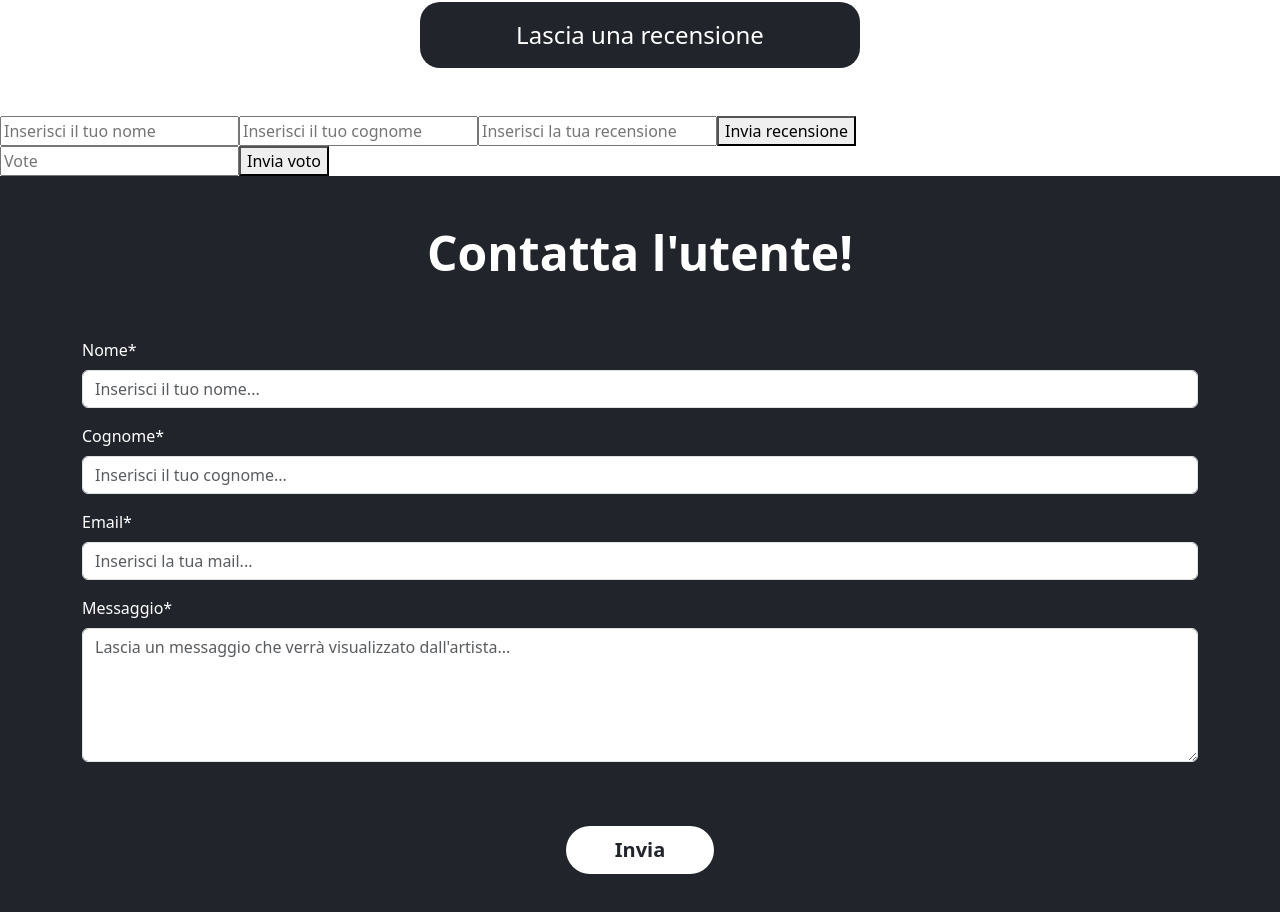
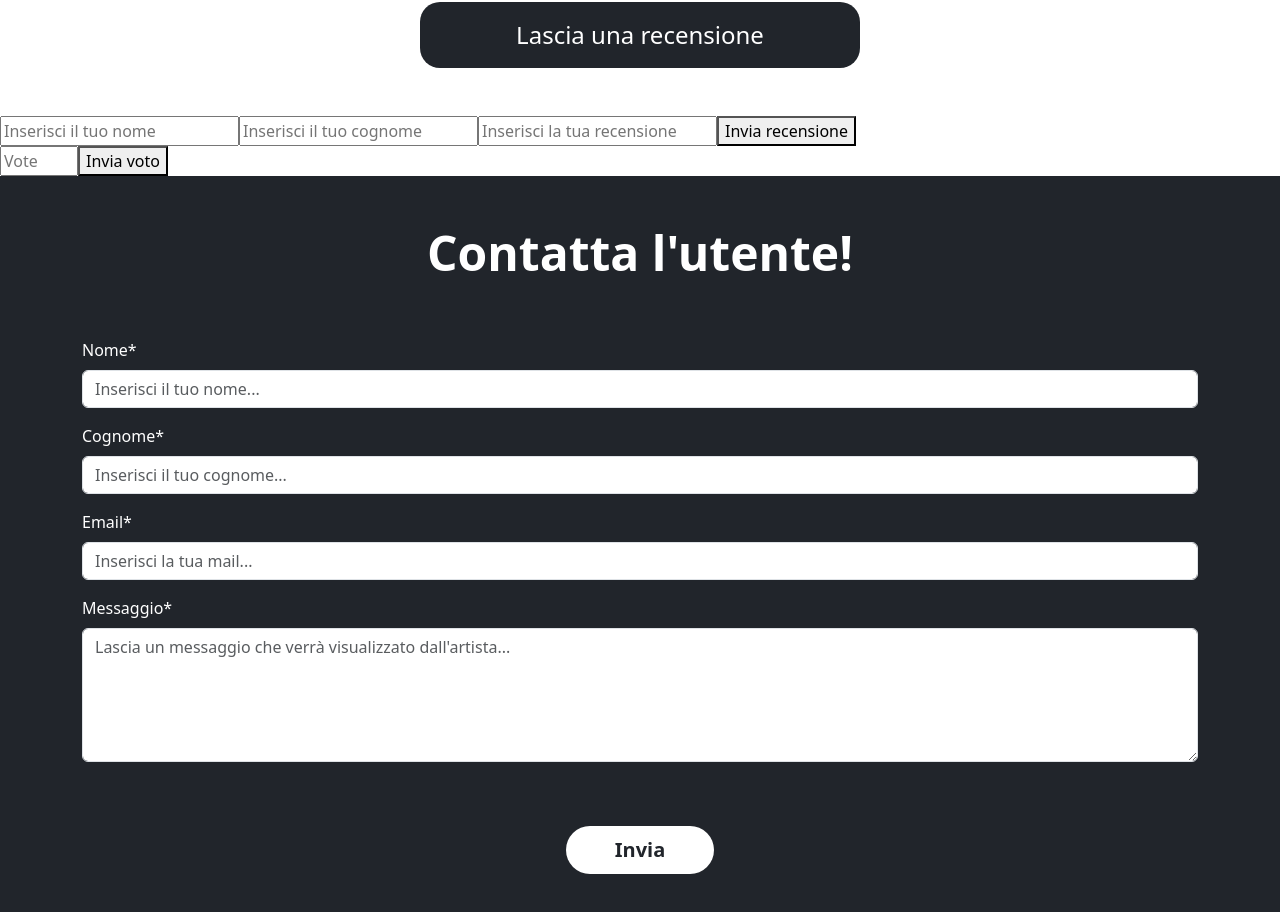
Before and after one commit to maicolkutchoukov/boolean-final-project-frontend, a Vue app: page /profile/1 in a window 1280 px wide. Shown: the part 988-1900 px from the top of the page. Built offline with nearby package versions, Linux system fonts and the light colour scheme; no server answers.

Commit message:
Fix numeric form

```diff
--- a/src/pages/ProfilePage.vue
+++ b/src/pages/ProfilePage.vue
@@ -188,7 +188,7 @@ methods: {
         <form @submit.prevent="submitVote">
             <!-- Campi del form per il voto -->
            <!--  <input type="text" v-model="voteForm.label" name="label" placeholder="Label"> -->
-            <input type="text" v-model="voteForm.vote" name="vote" placeholder="Vote">
+            <input type="number" v-model="voteForm.vote" name="vote" min="1" max="5" placeholder="Vote">
             <button type="submit">Invia voto</button>
         </form>
 
```
